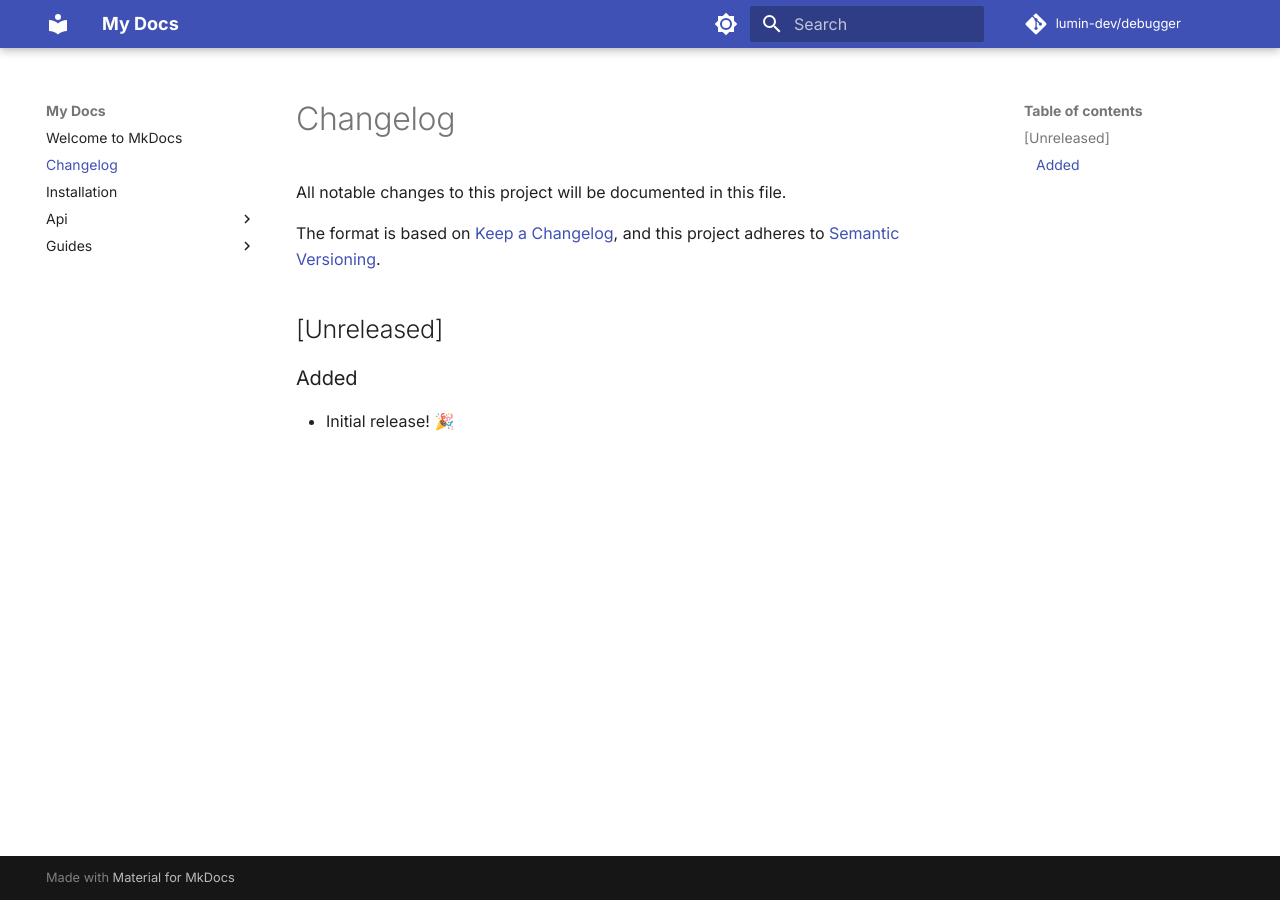
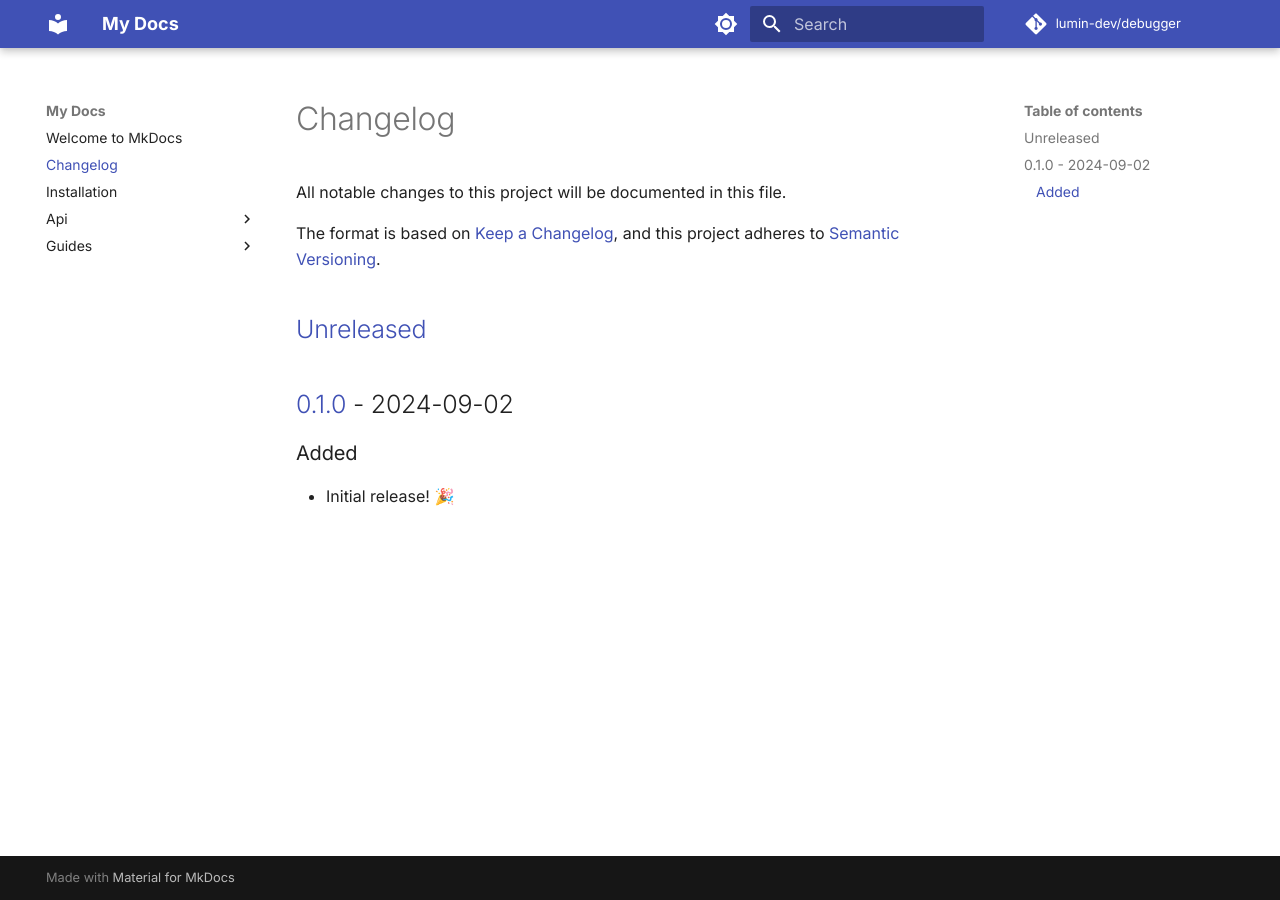
Before and after one commit to luminlabsdev/debugger, an MkDocs documentation site: the page built from docs/changelog.md, in a window 1280 px wide. Built offline with MkDocs 1.6.1 and Material for MkDocs 9.7.7, drawn with Linux system fonts in a browser that asks for light colours; comment, search, counter and statistics services are not loaded.

Commit message:
Bump version to v0.1.0

```diff
--- a/docs/changelog.md
+++ b/docs/changelog.md
@@ -7,6 +7,11 @@ and this project adheres to [Semantic Versioning](https://semver.org/spec/v2.0.0
 
 ## [Unreleased]
 
+## [0.1.0] - 2024-09-02
+
 ### Added
 
 - Initial release! 🎉
+
+[unreleased]: https://github.com/lumin-dev/Debugger/compare/v0.1.0...HEAD
+[0.1.0]: https://github.com/lumin-dev/Debugger/compare/aebe81c4d9f957e64408189d42455cbd09c34b69...v0.1.0
```
